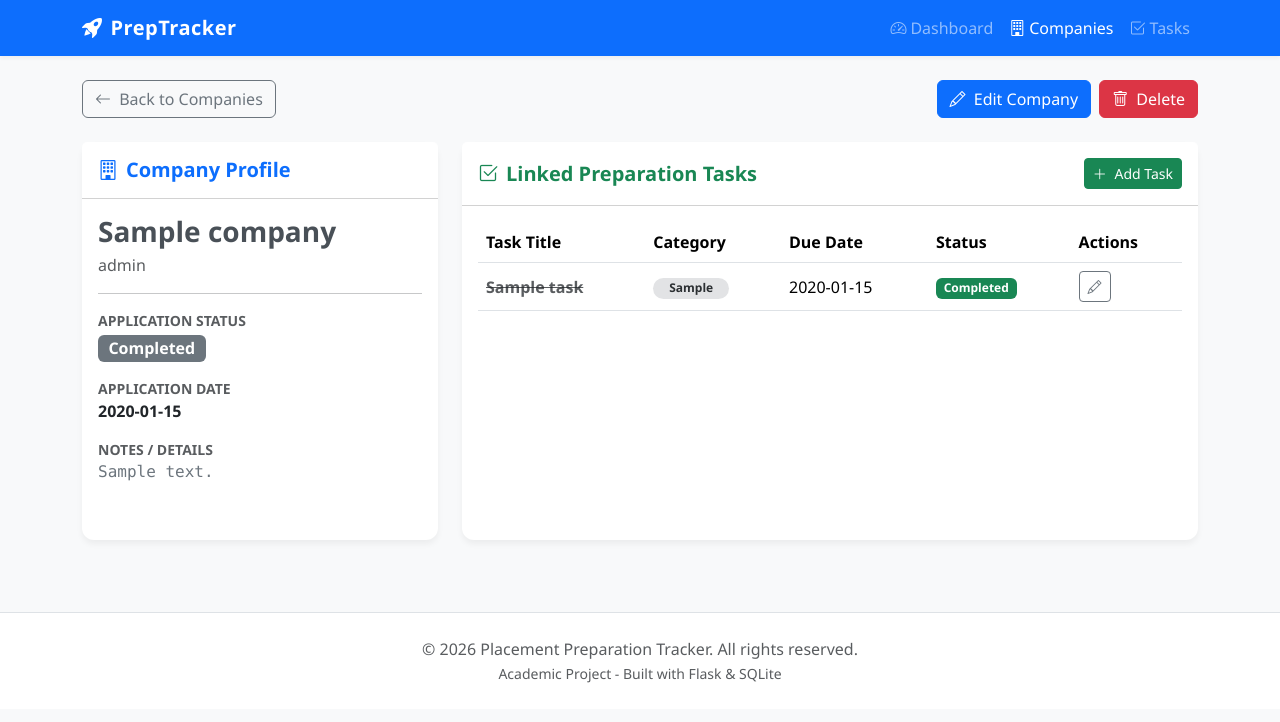
After one commit to VindhyaMaligela/Placement-Preparation-Tracker, a Flask app: page /companies/1 in a window 1280 px wide. The commit adds this page. Shown: the top 722 px of the page. Run offline with Flask 3, Linux system fonts and the light colour scheme; tables that the repository leaves empty hold one stand-in row (values such as "Sample post").

Commit message:
Implement Company Details page

```diff
--- a/app/routes/companies.py
+++ b/app/routes/companies.py
@@ -53,3 +53,9 @@ def delete_company(id):
     db.session.commit()
     flash(f'Company "{company.name}" has been deleted.', 'danger')
     return redirect(url_for('companies.index'))
+
+@companies_bp.route('/<int:id>', methods=['GET'])
+def company_detail(id):
+    """Route to view details of a specific company and its linked tasks."""
+    company = Company.query.get_or_404(id)
+    return render_template('companies/detail.html', company=company)
--- a/app/routes/tasks.py
+++ b/app/routes/tasks.py
@@ -19,6 +19,12 @@ def new_task():
     form.company_id.choices = [(-1, 'None / General Prep')] + [
         (c.id, f"{c.name} ({c.role})") for c in Company.query.order_by(Company.name).all()
     ]
+
+    if request.method == 'GET' and request.args.get('company_id'):
+        try:
+            form.company_id.data = int(request.args.get('company_id'))
+        except ValueError:
+            pass
 
     if form.validate_on_submit():
         company_id = form.company_id.data if form.company_id.data != -1 else None
--- /dev/null
+++ b/app/templates/companies/detail.html
@@ -0,0 +1,152 @@
+{% extends 'base.html' %}
+
+{% block title %}{{ company.name }} Details - PrepTracker{% endblock %}
+
+{% block content %}
+<!-- Back and Edit Actions -->
+<div class="row mb-4">
+    <div class="col-12 d-flex justify-content-between align-items-center">
+        <a href="{{ url_for('companies.index') }}" class="btn btn-outline-secondary">
+            <i class="bi bi-arrow-left me-1"></i> Back to Companies
+        </a>
+        <div class="d-flex gap-2">
+            <a href="{{ url_for('companies.edit_company', id=company.id) }}" class="btn btn-primary">
+                <i class="bi bi-pencil me-1"></i> Edit Company
+            </a>
+            <form action="{{ url_for('companies.delete_company', id=company.id) }}" method="POST" onsubmit="return confirm('Are you sure you want to delete {{ company.name }}? All associated tasks will also be deleted.');">
+                <input type="hidden" name="csrf_token" value="{{ csrf_token() }}"/>
+                <button type="submit" class="btn btn-danger">
+                    <i class="bi bi-trash me-1"></i> Delete
+                </button>
+            </form>
+        </div>
+    </div>
+</div>
+
+<div class="row">
+    <!-- Company Profile Information -->
+    <div class="col-md-4 mb-4">
+        <div class="card h-100">
+            <div class="card-header bg-white py-3">
+                <h5 class="mb-0 fw-bold text-primary"><i class="bi bi-building me-2"></i>Company Profile</h5>
+            </div>
+            <div class="card-body">
+                <h3 class="card-title fw-bold mb-1">{{ company.name }}</h3>
+                <p class="text-muted mb-3">{{ company.role }}</p>
+
+                <hr>
+
+                <div class="mb-3">
+                    <span class="text-muted d-block small text-uppercase fw-semibold text-secondary">Application Status</span>
+                    {% if company.status == 'Interested' %}
+                        <span class="badge bg-secondary fs-6 mt-1">Interested</span>
+                    {% elif company.status == 'Applied' %}
+                        <span class="badge bg-primary fs-6 mt-1">Applied</span>
+                    {% elif company.status == 'Interviewing' %}
+                        <span class="badge bg-warning text-dark fs-6 mt-1">Interviewing</span>
+                    {% elif company.status == 'Offered' %}
+                        <span class="badge bg-success fs-6 mt-1">Offered</span>
+                    {% elif company.status == 'Rejected' %}
+                        <span class="badge bg-danger fs-6 mt-1">Rejected</span>
+                    {% else %}
+                        <span class="badge bg-secondary fs-6 mt-1">{{ company.status }}</span>
+                    {% endif %}
+                </div>
+
+                <div class="mb-3">
+                    <span class="text-muted d-block small text-uppercase fw-semibold text-secondary">Application Date</span>
+                    <span class="fw-semibold">{{ company.application_date.strftime('%Y-%m-%d') if company.application_date else 'N/A' }}</span>
+                </div>
+
+                <div class="mb-3">
+                    <span class="text-muted d-block small text-uppercase fw-semibold text-secondary">Notes / Details</span>
+                    <p class="mb-0 text-secondary font-monospace" style="white-space: pre-wrap;">{{ company.notes or 'No notes provided yet.' }}</p>
+                </div>
+            </div>
+        </div>
+    </div>
+
+    <!-- Associated Tasks -->
+    <div class="col-md-8 mb-4">
+        <div class="card h-100">
+            <div class="card-header bg-white py-3 d-flex justify-content-between align-items-center">
+                <h5 class="mb-0 fw-bold text-success"><i class="bi bi-check2-square me-2"></i>Linked Preparation Tasks</h5>
+                <a href="{{ url_for('tasks.new_task', company_id=company.id) }}" class="btn btn-sm btn-success">
+                    <i class="bi bi-plus-lg me-1"></i> Add Task
+                </a>
+            </div>
+            <div class="card-body">
+                {% if company.tasks %}
+                    <div class="table-responsive">
+                        <table class="table table-hover align-middle">
+                            <thead>
+                                <tr>
+                                    <th>Task Title</th>
+                                    <th>Category</th>
+                                    <th>Due Date</th>
+                                    <th>Status</th>
+                                    <th>Actions</th>
+                                </tr>
+                            </thead>
+                            <tbody>
+                                {% for task in company.tasks %}
+                                <tr>
+                                    <td>
+                                        <strong {% if task.status == 'Completed' %}class="text-decoration-line-through text-muted"{% endif %}>
+                                            {{ task.title }}
+                                        </strong>
+                                    </td>
+                                    <td>
+                                        <span class="badge bg-secondary-subtle text-secondary-emphasis rounded-pill px-3">
+                                            {{ task.category }}
+                                        </span>
+                                    </td>
+                                    <td>
+                                        {{ task.due_date.strftime('%Y-%m-%d') if task.due_date else 'N/A' }}
+                                    </td>
+                                    <td>
+                                        {% if task.status == 'Pending' %}
+                                            <span class="badge bg-warning text-dark">Pending</span>
+                                        {% elif task.status == 'In Progress' %}
+                                            <span class="badge bg-info text-dark">In Progress</span>
+                                        {% elif task.status == 'Completed' %}
+                                            <span class="badge bg-success">Completed</span>
+                                        {% else %}
+                                            <span class="badge bg-secondary">{{ task.status }}</span>
+                                        {% endif %}
+                                    </td>
+                                    <td>
+                                        <div class="d-flex gap-2">
+                                            {% if task.status != 'Completed' %}
+                                                <form action="{{ url_for('tasks.complete_task', id=task.id) }}" method="POST">
+                                                    <input type="hidden" name="csrf_token" value="{{ csrf_token() }}"/>
+                                                    <button type="submit" class="btn btn-sm btn-outline-success" title="Mark as Completed">
+                                                        <i class="bi bi-check2"></i>
+                                                    </button>
+                                                </form>
+                                            {% endif %}
+                                            <a href="{{ url_for('tasks.edit_task', id=task.id) }}" class="btn btn-sm btn-outline-secondary" title="Edit Task">
+                                                <i class="bi bi-pencil"></i>
+                                            </a>
+                                        </div>
+                                    </td>
+                                </tr>
+                                {% endfor %}
+                            </tbody>
+                        </table>
+                    </div>
+                {% else %}
+                    <div class="text-center py-5 text-muted">
+                        <i class="bi bi-check2-square fs-2 mb-2 d-block text-secondary"></i>
+                        <h6>No tasks linked to this company yet</h6>
+                        <p class="small mb-3">Schedule resume customization, coding review, or interviews for this company.</p>
+                        <a href="{{ url_for('tasks.new_task', company_id=company.id) }}" class="btn btn-sm btn-success">
+                            <i class="bi bi-plus-lg me-1"></i> Add Your First Task
+                        </a>
+                    </div>
+                {% endif %}
+            </div>
+        </div>
+    </div>
+</div>
+{% endblock %}
--- a/app/templates/companies/index.html
+++ b/app/templates/companies/index.html
@@ -33,7 +33,9 @@
                         {% for company in companies %}
                         <tr>
                             <td>
-                                <strong>{{ company.name }}</strong>
+                                <a href="{{ url_for('companies.company_detail', id=company.id) }}" class="fw-bold text-decoration-none">
+                                    {{ company.name }}
+                                </a>
                                 {% if company.notes %}
                                     <i class="bi bi-file-text text-muted ms-1" title="{{ company.notes }}" data-bs-toggle="tooltip"></i>
                                 {% endif %}
```
Also changed, not shown: tests/test_company_detail.py (added, +58 -0 lines).
